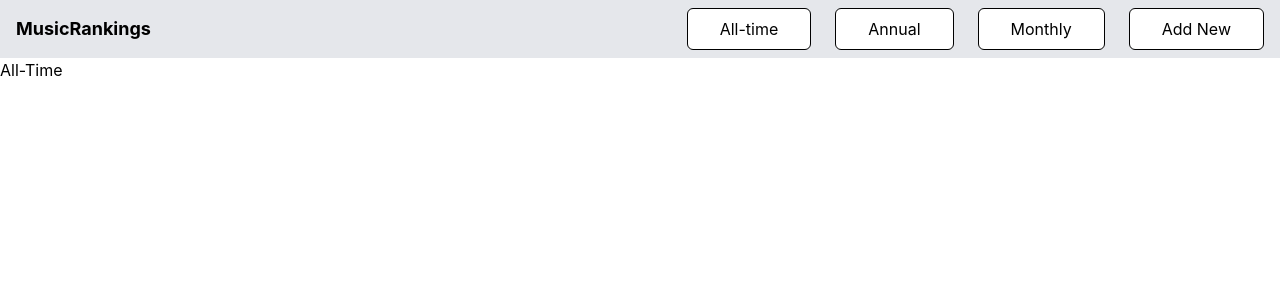
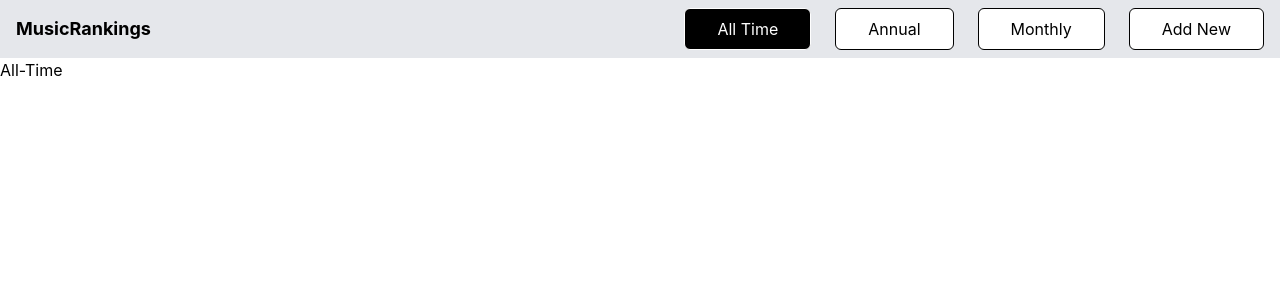
Before and after one commit to ravendr17/music-rankings, a React (Vite) app in the folder frontend/: page / in a window 1280 px wide. Shown: the top 300 px of the page. Built offline with nearby package versions, Linux system fonts and the light colour scheme.

Commit message:
add view state to buttons for better UI

```diff
--- a/frontend/components/Navbar.tsx
+++ b/frontend/components/Navbar.tsx
@@ -1,36 +1,30 @@
 interface NavbarProps {
+  view: string;
   setView: (view: string) => void;
 }
 
-export default function Navbar({setView}: NavbarProps) {
+const views = [
+  {id: 'all-time', label: 'All Time'},
+  {id: 'annual', label: 'Annual'},
+  {id: 'monthly', label: 'Monthly'},
+  {id: 'add-new', label: 'Add New'}
+];
+
+export default function Navbar({view, setView}: NavbarProps) {
   return (
     <div className='flex px-4 py-2 justify-between items-center bg-gray-200'>
       <span className="font-bold text-lg">MusicRankings</span>
         <div className="flex gap-6">
-          <button
-            className="border rounded-md bg-white px-8 py-2 cursor-pointer"
-            onClick={() => setView('all-time')}
-          >
-            All-time
-          </button>
-          <button
-            className="border rounded-md bg-white px-8 py-2 cursor-pointer"
-            onClick={() => setView('annual')}
-          >
-            Annual
-          </button>
-          <button
-            className="border rounded-md bg-white px-8 py-2 cursor-pointer"
-            onClick={() => setView('monthly')}
-          >
-            Monthly
-          </button>
-          <button
-            className="border rounded-md bg-white px-8 py-2 cursor-pointer"
-            onClick={() => setView('add-new')}
-          >
-            Add New
-          </button>
+          {views.map(v => (
+            <button
+              className={`border rounded-md px-8 py-2 cursor-pointer
+                ${view === v.id ? 'text-white bg-black': 'bg-white hover:bg-gray-200'}`}
+              key={v.id}
+              onClick={() => setView(v.id)}
+            >
+              {v.label}
+            </button>
+          ))}
       </div>
     </div>
   );
--- a/frontend/src/App.tsx
+++ b/frontend/src/App.tsx
@@ -6,7 +6,7 @@ export default function App() {
 
   return (
     <div className='flex flex-col h-screen'>
-      <Navbar setView={setView} />
+      <Navbar view={view} setView={setView} />
       <div className='flex-1'>
         {view === 'all-time' && <h1>All-Time</h1>}
         {view === 'annual' && <h1>Annual</h1>}
```
